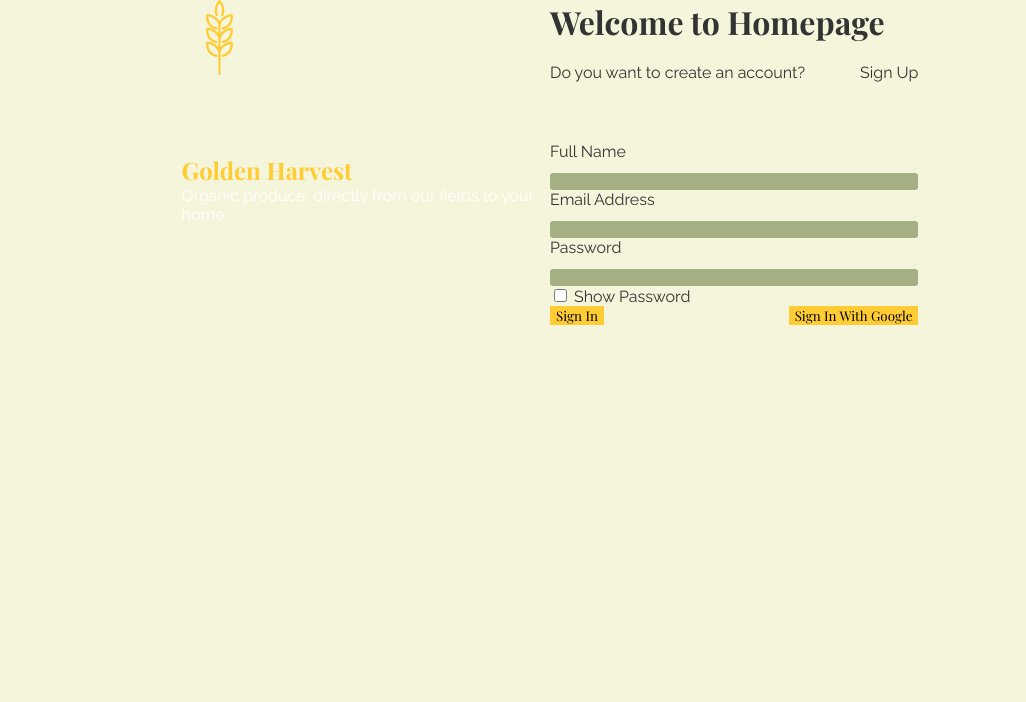
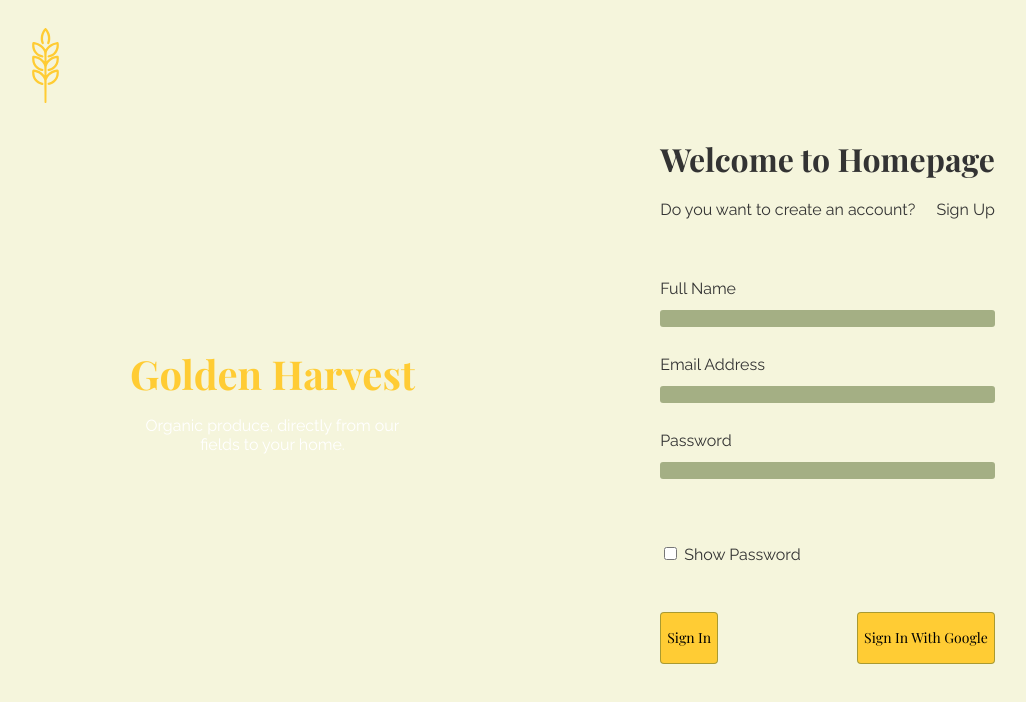
Before and after one commit to mafSida/golden-harvest-project, a plain HTML site: page index.html in a window 1280 px wide. Shown: the whole page, without its empty margins (90-1116 px from the left). Drawn offline with nearby package versions, Linux system fonts and the light colour scheme; a web font is replaced by a local one.

Commit message:
keep editing

```diff
--- a/css/styles.css
+++ b/css/styles.css
@@ -37,28 +37,47 @@ input {
 .container {
   display: flex;
   height: 100vh;
+  min-width: 1110px;
+  padding-left: 15px;
+  padding-right: 15px;
+  position: relative;
 }
 .left-side-container {
   width: 50%;
+  display: flex;
+  align-items: center;
+  justify-content: center;
 }
 .overlay {
 }
 .logo-icon {
   fill: #ffcc34;
+  position: absolute;
+  top: 28px;
+  left: 28px;
 }
 .company-text-wrap {
+  text-align: center;
 }
 .company-name-title {
   font-family: "Playfair Display", serif;
   color: #ffcc34;
+  margin-bottom: 16px;
+  font-size: 40px;
 }
+
 .company-description-text {
   color: #ffffff;
 }
 .rigt-side-container {
   width: 50%;
+  display: flex;
+  justify-content: center;
+  align-items: center;
 }
 .signin-section-wrap {
+  display: flex;
+  flex-direction: column;
 }
 .welcome-text {
   font-family: "Playfair Display", serif;
@@ -87,10 +106,13 @@ input {
   background-color: #556b2f80;
   border-radius: 3px;
   margin-top: 12px;
+  margin-bottom: 28px;
 }
 .show-password {
 }
 .form-checkbox {
+  margin-top: 40px;
+  margin-bottom: 52px;
 }
 
 .btns {
@@ -98,11 +120,17 @@ input {
   justify-content: space-between;
 }
 
-.signin-btn {
-}
 .btn {
   background-color: #ffcc34;
   font-family: "Playfair Display", serif;
+  border: 1px solid #556b2f80;
+  border-radius: 4px;
+  height: 52px;
+  font-size: 14px;
 }
+
+.signin-btn {
+}
+
 .google-signin {
 }
--- a/index.html
+++ b/index.html
@@ -21,9 +21,11 @@
             </svg>
             <div class="company-text-wrap">
               <h2 class="company-name-title">Golden Harvest</h2>
-              <p class="company-description-text">
-                Organic produce, directly from our fields to your home.
-              </p>
+
+                <p class="company-description-text">
+                  Organic produce, directly from our <br>fields to your home.
+                </p>
+
             </div>
          </div>
         </div>
```
